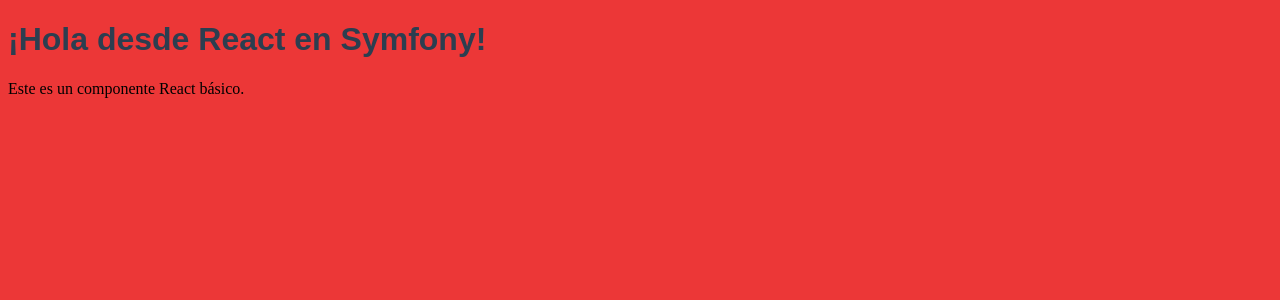
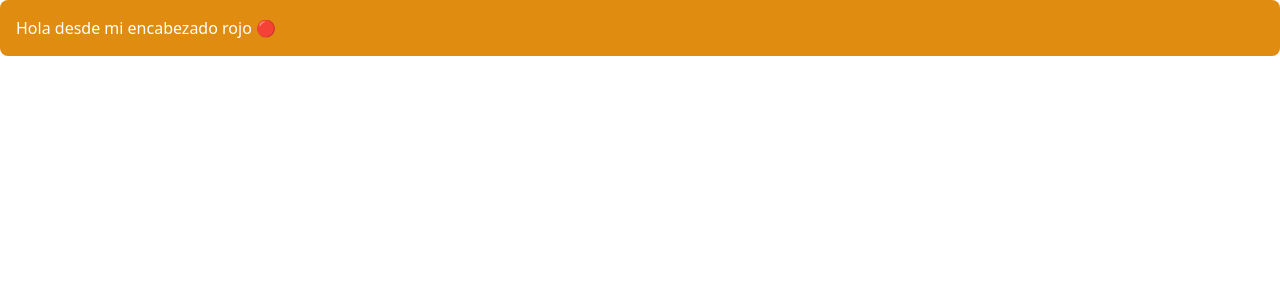
Before and after one commit to Luis-C-S/MDP-edit, a Symfony app: template templates/index/index.html.twig in a window 1280 px wide. Shown: the top 300 px of the page. Run offline with Twig, Linux system fonts and the light colour scheme; the template is opened without the code that fills it, so the values that code supplies are empty; style sheets or scripts are compiled from the project's sources; some libraries are stand-ins or nearby versions.

Commit message:
Punto de inicio

```diff
--- a/assets/App.jsx
+++ b/assets/App.jsx
@@ -2,9 +2,8 @@ import React from 'react';
 
 const App = () => {
     return (
-        <div>
-            <h1>¡Hola desde React en Symfony!</h1>
-            <p>Este es un componente React básico.</p>
+        <div class="my-custom-header">
+            Hola desde mi encabezado rojo 🔴
         </div>
     );
 };
--- a/assets/styles/app.css
+++ b/assets/styles/app.css
@@ -1,12 +1,12 @@
+/* Sobrescribir algún color general */
 body {
-    background-color: #ec3737;
+    background-color: #f8f9fa; /* gris claro de Bootstrap */
 }
 
-h1 {
-    color: #2c3e50;
-    font-family: Arial, sans-serif;
+/* Personalización */
+.my-custom-header {
+    background-color: #df8c10;
+    color: white;
+    padding: 1rem;
+    border-radius: .5rem;
 }
-
-p {
-    font-size: 16px;
-}
--- a/templates/base.html.twig
+++ b/templates/base.html.twig
@@ -14,9 +14,20 @@
     {% block body %}{% endblock %}
 </body>
     {% block stylesheets %}
+            <!-- Bootstrap CSS -->
+            <link href="https://cdn.jsdelivr.net/npm/bootstrap@5.3.3/dist/css/bootstrap.min.css" rel="stylesheet">
+            <!-- Bootstrap Select CSS -->
+            <link rel="stylesheet" href="https://cdn.jsdelivr.net/npm/bootstrap-select@1.14.0-beta3/dist/css/bootstrap-select.min.css">
+
             {{ encore_entry_link_tags('app') }}
+
     {% endblock %}
     {% block javascripts %}
+            <!-- jQuery y Bootstrap JS -->
+            <script src="https://code.jquery.com/jquery-3.7.1.min.js"></script>
+            <script src="https://cdn.jsdelivr.net/npm/bootstrap@5.3.3/dist/js/bootstrap.bundle.min.js"></script>
+            <!-- Bootstrap Select JS -->
+            <script src="https://cdn.jsdelivr.net/npm/bootstrap-select@1.14.0-beta3/dist/js/bootstrap-select.min.js"></script>
             {{ encore_entry_script_tags('app') }}
     {% endblock %}
 </html>
```
